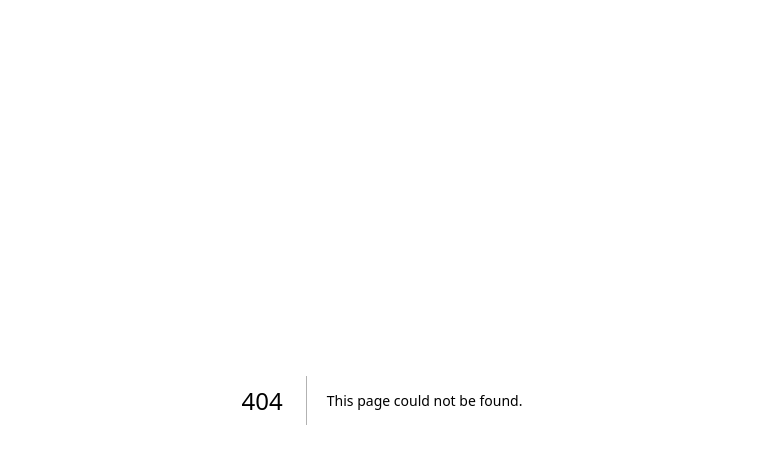
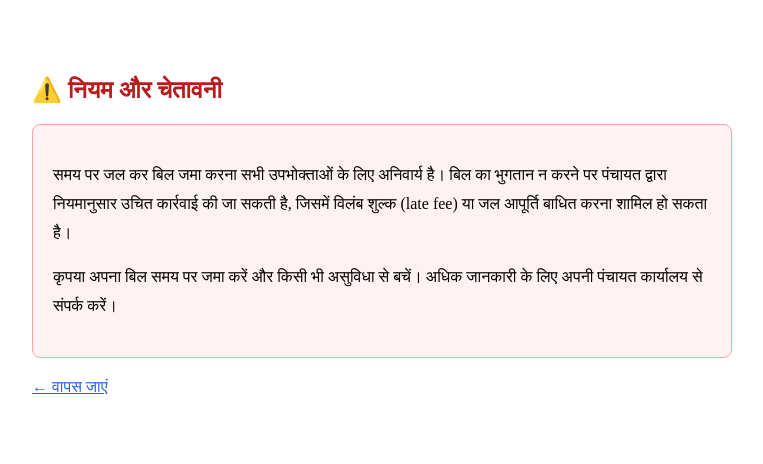
Before and after one commit to jay426647-coder/digital-billing, a Next.js app: page /niyam in a window 1280 px wide. Before the commit this address had no page. Shown: the top 464 px of the page, without its empty margins (258-1021 px from the left). Built offline with nearby package versions, Linux system fonts and the light colour scheme.

Commit message:
Create page.jsx

```diff
--- /dev/null
+++ b/app/niyam/page.jsx
@@ -0,0 +1,20 @@
+export default function NiyamPage() {
+  return (
+    <div style={{ maxWidth: '700px', margin: '40px auto', padding: '20px' }}>
+      <h1 style={{ color: '#b91c1c', fontSize: '24px', marginBottom: '20px' }}>
+        ⚠️ नियम और चेतावनी
+      </h1>
+      <div style={{ background: '#fef2f2', border: '1px solid #fca5a5', borderRadius: '8px', padding: '20px', lineHeight: '1.8' }}>
+        <p>
+          समय पर जल कर बिल जमा करना सभी उपभोक्ताओं के लिए अनिवार्य है। बिल का भुगतान न करने पर पंचायत द्वारा नियमानुसार उचित कार्रवाई की जा सकती है, जिसमें विलंब शुल्क (late fee) या जल आपूर्ति बाधित करना शामिल हो सकता है।
+        </p>
+        <p style={{ marginTop: '15px' }}>
+          कृपया अपना बिल समय पर जमा करें और किसी भी असुविधा से बचें। अधिक जानकारी के लिए अपनी पंचायत कार्यालय से संपर्क करें।
+        </p>
+      </div>
+      <a href="/" style={{ display: 'inline-block', marginTop: '20px', color: '#2563eb' }}>
+        ← वापस जाएं
+      </a>
+    </div>
+  );
+}
```
